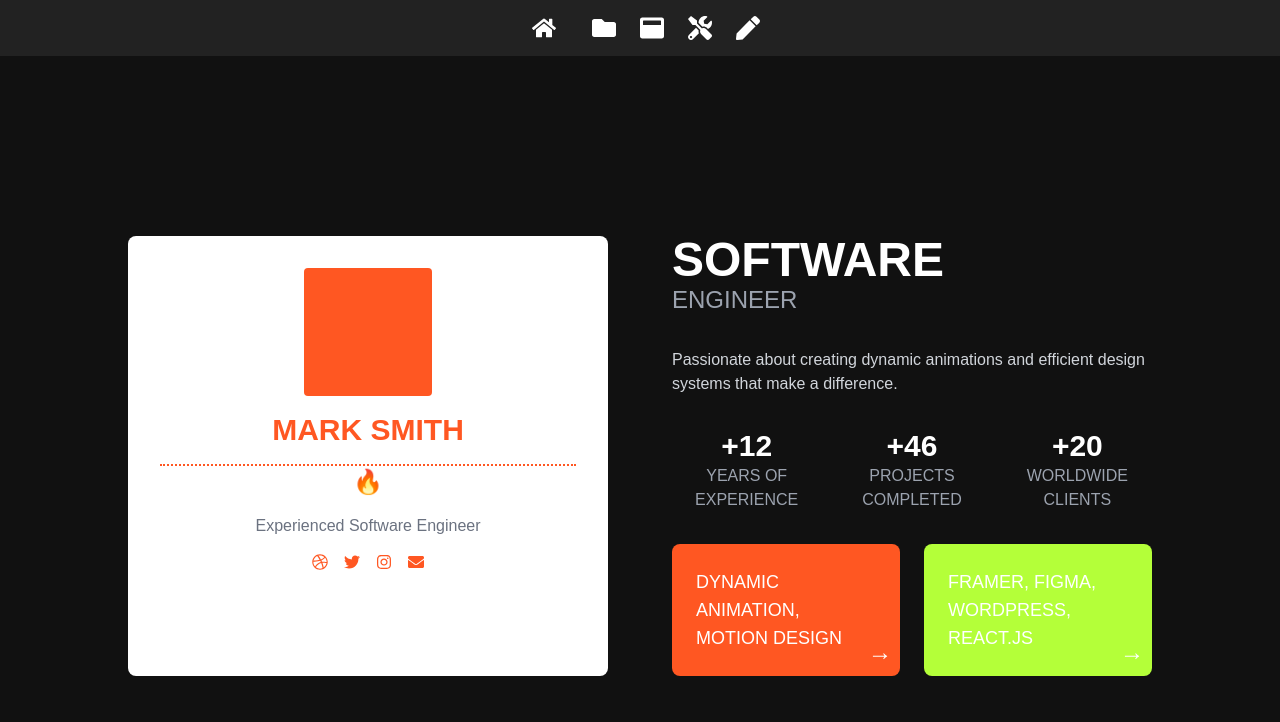
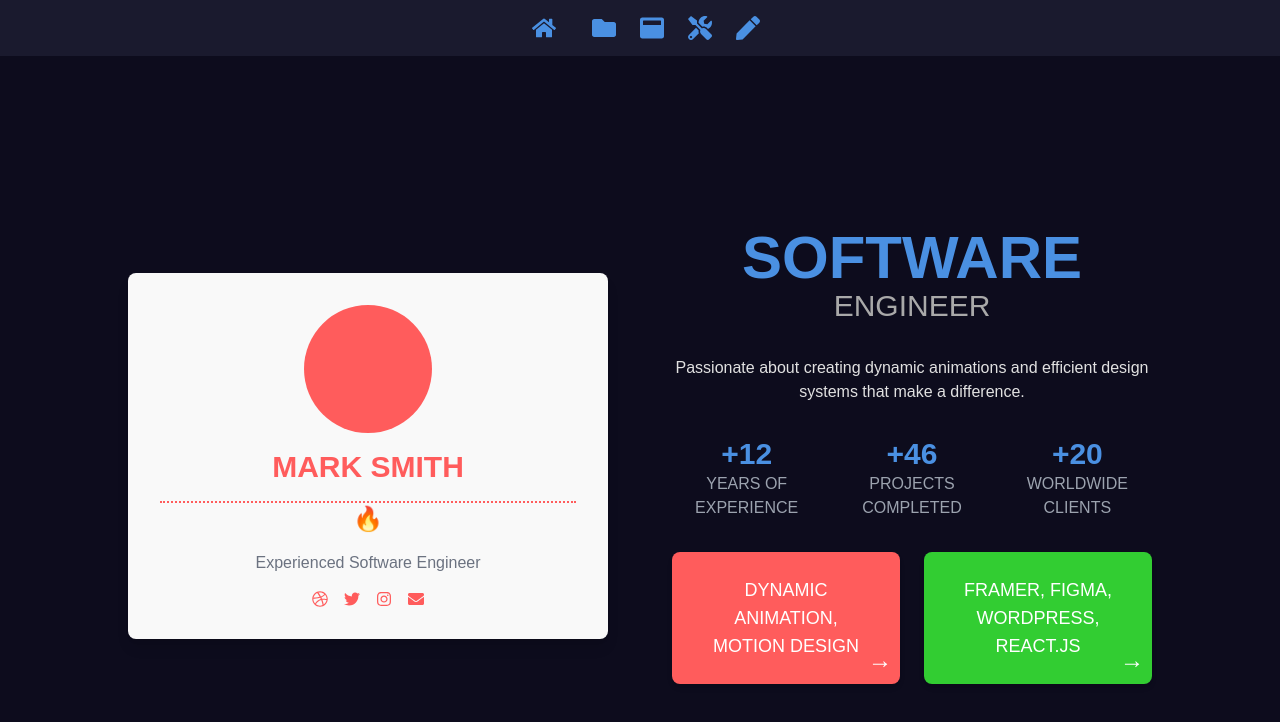
Before and after one commit to deivipluss/landing, a Next.js app: page / in a window 1280 px wide. Shown: the top 722 px of the page. Built offline with nearby package versions, Linux system fonts and the light colour scheme.

Commit message:
interface3

```diff
--- a/app/page.tsx
+++ b/app/page.tsx
@@ -2,22 +2,22 @@
 import React from "react";
 import { FaDribbble, FaTwitter, FaInstagram, FaEnvelope, FaFolder, FaHome, FaTools, FaPen, FaWindowMaximize } from "react-icons/fa";
 
-// Estilos de los íconos y contenedores
-const iconStyle = "text-white text-2xl mx-3";
-const containerStyle = "p-8 flex justify-center items-center min-h-screen bg-[#111111]";
+// Nuevos estilos de colores y diseño
+const iconStyle = "text-[#4A90E2] text-2xl mx-3";  // azul vibrante
+const containerStyle = "p-8 flex justify-center items-center min-h-screen bg-[#0D0C1D]";  // fondo oscuro profundo
 
 const ProfileCard = () => (
-  <div className="bg-white p-8 rounded-lg flex flex-col items-center text-center space-y-4">
+  <div className="bg-[#F9F9F9] p-8 rounded-lg flex flex-col items-center text-center space-y-4 shadow-lg">
     {/* Imagen de perfil cuadrada */}
-    <div className="w-32 h-32 rounded bg-[#FF5722]"></div>
+    <div className="w-32 h-32 rounded-full bg-[#FF5C5C]"></div>  {/* círculo de color rojo vibrante */}
     {/* Nombre y bio */}
-    <h2 className="text-[#FF5722] text-3xl font-bold">MARK SMITH</h2>
-    <div className="border-dotted border-t-2 border-[#FF5722] my-4 w-full flex justify-center items-center">
-      <span className="text-[#FF5722] text-2xl">🔥</span>
+    <h2 className="text-[#FF5C5C] text-3xl font-bold">MARK SMITH</h2>  {/* nombre en rojo vibrante */}
+    <div className="border-dotted border-t-2 border-[#FF5C5C] my-4 w-full flex justify-center items-center">
+      <span className="text-[#FF5C5C] text-2xl">🔥</span>
     </div>
     <p className="text-gray-500">Experienced Software Engineer</p>
     {/* Íconos de redes sociales */}
-    <div className="flex space-x-4 text-[#FF5722]">
+    <div className="flex space-x-4 text-[#FF5C5C]">
       <FaDribbble />
       <FaTwitter />
       <FaInstagram />
@@ -27,38 +27,38 @@ const ProfileCard = () => (
 );
 
 const ProfessionalInfo = () => (
-  <div className="text-white space-y-8">
+  <div className="text-white space-y-8 text-center">
     {/* Título y subtítulo */}
     <div>
-      <h1 className="text-5xl font-bold">SOFTWARE</h1>
-      <h2 className="text-2xl text-gray-400">ENGINEER</h2>
+      <h1 className="text-6xl font-bold text-[#4A90E2]">SOFTWARE</h1>
+      <h2 className="text-3xl text-[#A9A9A9]">ENGINEER</h2>
     </div>
     {/* Descripción */}
-    <p className="text-gray-300">
+    <p className="text-[#E1E1E1]">
       Passionate about creating dynamic animations and efficient design systems that make a difference.
     </p>
     {/* Estadísticas */}
-    <div className="grid grid-cols-1 gap-4 sm:grid-cols-3 text-center">
+    <div className="grid grid-cols-1 gap-4 sm:grid-cols-3 text-center text-[#E1E1E1]">
       <div>
-        <p className="text-3xl font-bold text-white">+12</p>
+        <p className="text-3xl font-bold text-[#4A90E2]">+12</p>
         <p className="text-gray-400">YEARS OF EXPERIENCE</p>
       </div>
       <div>
-        <p className="text-3xl font-bold text-white">+46</p>
+        <p className="text-3xl font-bold text-[#4A90E2]">+46</p>
         <p className="text-gray-400">PROJECTS COMPLETED</p>
       </div>
       <div>
-        <p className="text-3xl font-bold text-white">+20</p>
+        <p className="text-3xl font-bold text-[#4A90E2]">+20</p>
         <p className="text-gray-400">WORLDWIDE CLIENTS</p>
       </div>
     </div>
     {/* Tarjetas de especialidad */}
     <div className="grid grid-cols-1 sm:grid-cols-2 gap-6">
-      <div className="bg-[#FF5722] text-white p-6 rounded-lg relative">
+      <div className="bg-[#FF5C5C] text-white p-6 rounded-lg relative shadow-md">
         <h3 className="text-lg">DYNAMIC ANIMATION, MOTION DESIGN</h3>
         <span className="absolute bottom-2 right-2 text-2xl">→</span>
       </div>
-      <div className="bg-[#B4FF39] text-white p-6 rounded-lg relative">
+      <div className="bg-[#32CD32] text-white p-6 rounded-lg relative shadow-md">
         <h3 className="text-lg">FRAMER, FIGMA, WORDPRESS, REACT.JS</h3>
         <span className="absolute bottom-2 right-2 text-2xl">→</span>
       </div>
@@ -67,9 +67,9 @@ const ProfessionalInfo = () => (
 );
 
 const App = () => (
-  <div className="bg-[#111111] min-h-screen">
+  <div className="bg-[#0D0C1D] min-h-screen">
     {/* Navegación */}
-    <header className="flex justify-center py-4 space-x-6 bg-[#222222]">
+    <header className="flex justify-center py-4 space-x-6 bg-[#1A1A2E]">
       <FaHome className={iconStyle} />
       <FaFolder className={iconStyle} />
       <FaWindowMaximize className={iconStyle} />
@@ -78,7 +78,7 @@ const App = () => (
     </header>
     {/* Contenedor Principal */}
     <div className={containerStyle}>
-      <div className="grid grid-cols-1 lg:grid-cols-2 gap-16 max-w-5xl">
+      <div className="grid grid-cols-1 lg:grid-cols-2 gap-16 max-w-5xl items-center">
         {/* Columna Izquierda: Tarjeta de Perfil */}
         <ProfileCard />
         {/* Columna Derecha: Información Profesional */}
```
